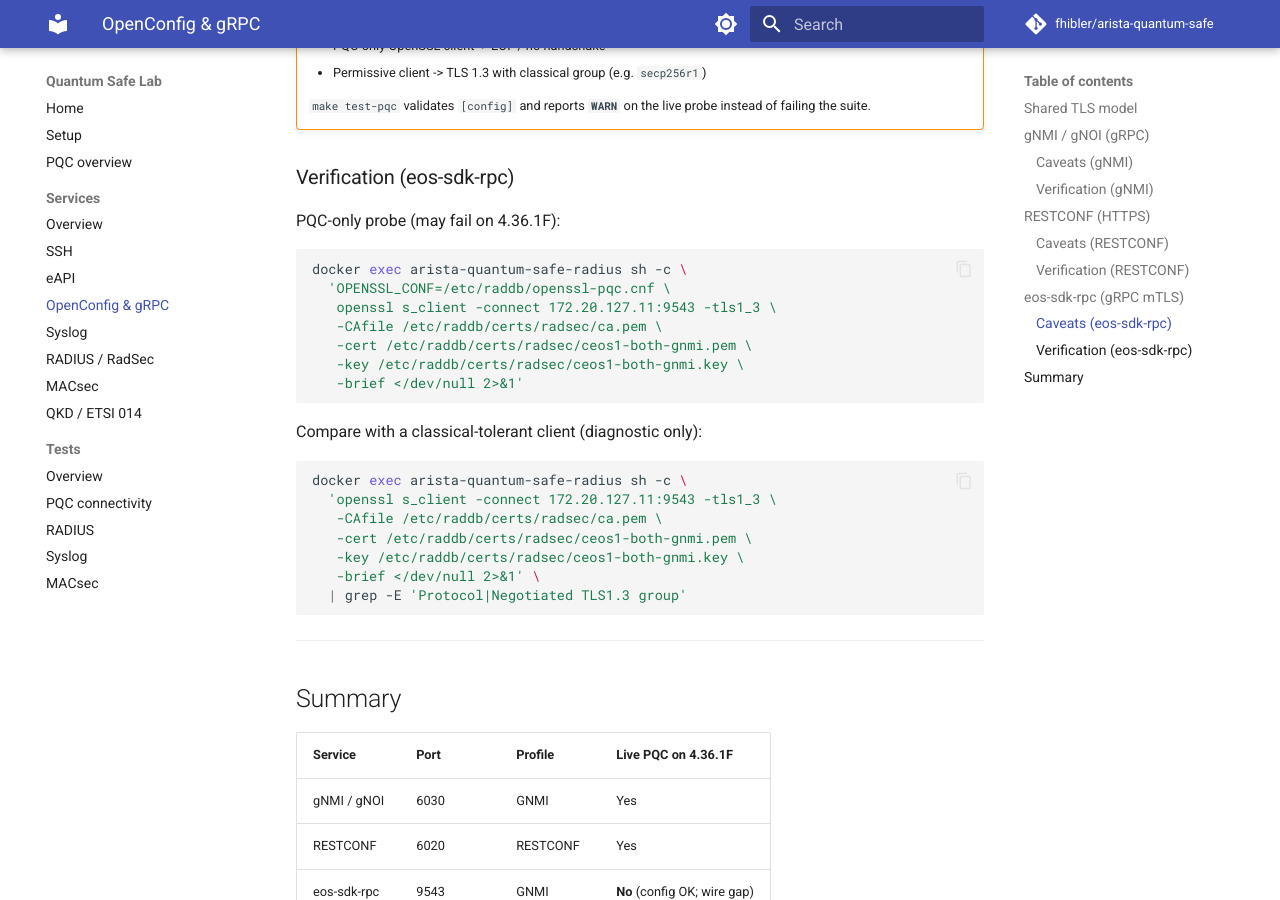
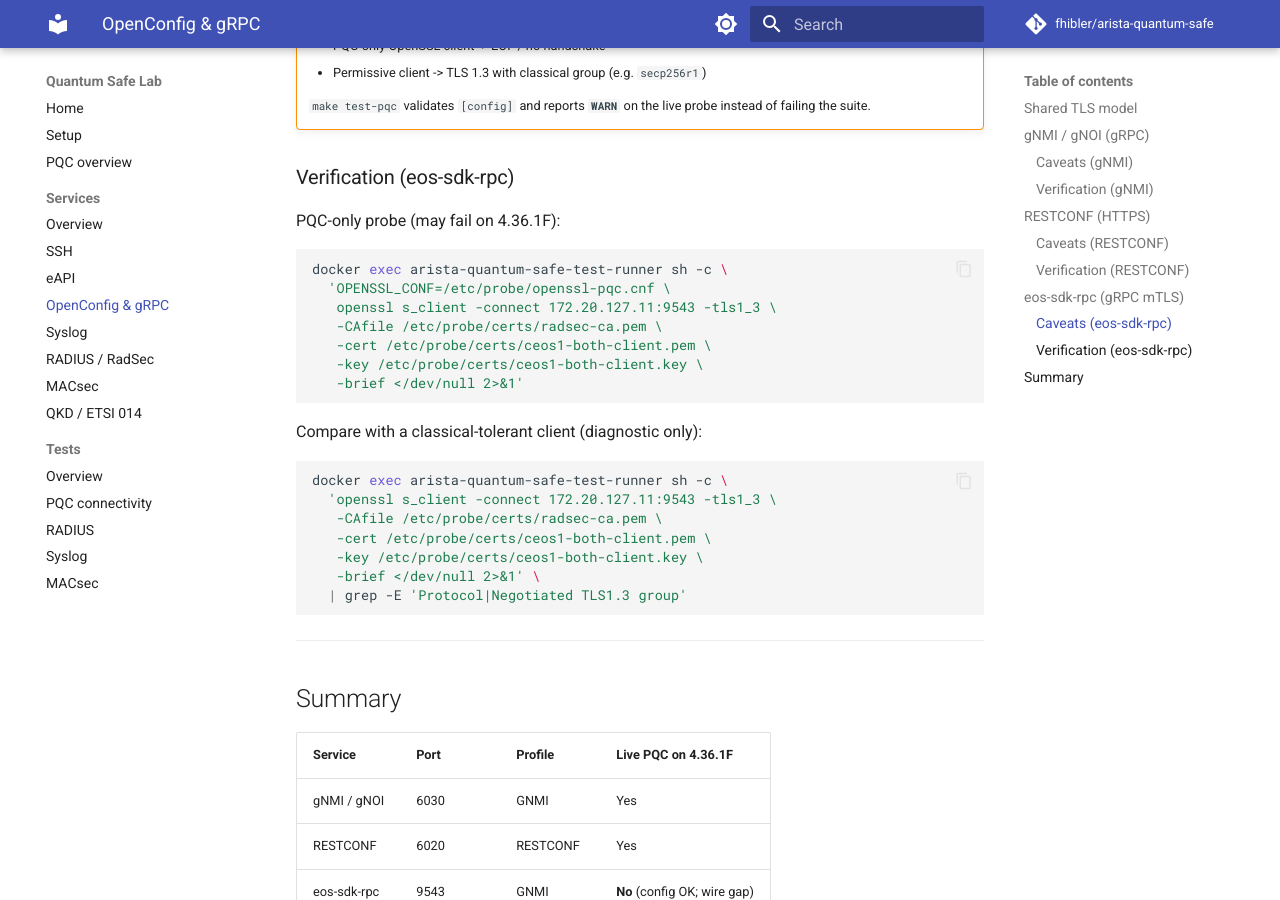
Before and after one commit to fhibler/arista-quantum-safe, an MkDocs documentation site: the page built from docs/services/openconfig.md, in a window 1280 px wide and 900 px high, scrolled down 3175 px. Built offline with MkDocs 1.6.1 and Material for MkDocs 9.7.7, drawn with Linux system fonts in a browser that asks for light colours; comment, search, counter and statistics services are not loaded; some of the changed text lies outside the part shown.

Commit message:
Align public TLS probe commands with the test-runner used by make test-lab.
Service and test docs now document OpenSSL handshakes from arista-quantum-safe-test-runner with /etc/probe paths, matching the default PROBE_CLIENT in lab checks.

````diff
--- a/docs/services/openconfig.md
+++ b/docs/services/openconfig.md
@@ -43,22 +43,22 @@
 TLS (server auth only):
 
 ```bash
-docker exec arista-quantum-safe-radius sh -c \
-  'OPENSSL_CONF=/etc/raddb/openssl-pqc.cnf \
+docker exec arista-quantum-safe-test-runner sh -c \
+  'OPENSSL_CONF=/etc/probe/openssl-pqc.cnf \
    openssl s_client -connect 172.20.127.11:6030 -tls1_3 \
-   -CAfile /etc/raddb/certs/radsec/ca.pem -brief </dev/null 2>&1' \
+   -CAfile /etc/probe/certs/radsec-ca.pem -brief </dev/null 2>&1' \
   | grep -E 'Protocol|Negotiated TLS1.3 group'
 ```
 
 mTLS (client cert per switch, e.g. ceos1-both):
 
 ```bash
-docker exec arista-quantum-safe-radius sh -c \
-  'OPENSSL_CONF=/etc/raddb/openssl-pqc.cnf \
+docker exec arista-quantum-safe-test-runner sh -c \
+  'OPENSSL_CONF=/etc/probe/openssl-pqc.cnf \
    openssl s_client -connect 172.20.127.11:6030 -tls1_3 \
-   -CAfile /etc/raddb/certs/radsec/ca.pem \
-   -cert /etc/raddb/certs/radsec/ceos1-both-gnmi.pem \
-   -key /etc/raddb/certs/radsec/ceos1-both-gnmi.key \
+   -CAfile /etc/probe/certs/radsec-ca.pem \
+   -cert /etc/probe/certs/ceos1-both-client.pem \
+   -key /etc/probe/certs/ceos1-both-client.key \
    -brief </dev/null 2>&1' \
   | grep -E 'Protocol|Negotiated TLS1.3 group'
 ```
@@ -92,10 +92,10 @@
 ### Verification (RESTCONF)
 
 ```bash
-docker exec arista-quantum-safe-radius sh -c \
-  'OPENSSL_CONF=/etc/raddb/openssl-pqc.cnf \
+docker exec arista-quantum-safe-test-runner sh -c \
+  'OPENSSL_CONF=/etc/probe/openssl-pqc.cnf \
    openssl s_client -connect 172.20.127.11:6020 -tls1_3 \
-   -CAfile /etc/raddb/certs/radsec/ca.pem -brief </dev/null 2>&1' \
+   -CAfile /etc/probe/certs/radsec-ca.pem -brief </dev/null 2>&1' \
   | grep -E 'Protocol|Negotiated TLS1.3 group'
 ```
 
@@ -130,23 +130,23 @@
 PQC-only probe (may fail on 4.36.1F):
 
 ```bash
-docker exec arista-quantum-safe-radius sh -c \
-  'OPENSSL_CONF=/etc/raddb/openssl-pqc.cnf \
+docker exec arista-quantum-safe-test-runner sh -c \
+  'OPENSSL_CONF=/etc/probe/openssl-pqc.cnf \
    openssl s_client -connect 172.20.127.11:9543 -tls1_3 \
-   -CAfile /etc/raddb/certs/radsec/ca.pem \
-   -cert /etc/raddb/certs/radsec/ceos1-both-gnmi.pem \
-   -key /etc/raddb/certs/radsec/ceos1-both-gnmi.key \
+   -CAfile /etc/probe/certs/radsec-ca.pem \
+   -cert /etc/probe/certs/ceos1-both-client.pem \
+   -key /etc/probe/certs/ceos1-both-client.key \
    -brief </dev/null 2>&1'
 ```
 
 Compare with a classical-tolerant client (diagnostic only):
 
 ```bash
-docker exec arista-quantum-safe-radius sh -c \
+docker exec arista-quantum-safe-test-runner sh -c \
   'openssl s_client -connect 172.20.127.11:9543 -tls1_3 \
-   -CAfile /etc/raddb/certs/radsec/ca.pem \
-   -cert /etc/raddb/certs/radsec/ceos1-both-gnmi.pem \
-   -key /etc/raddb/certs/radsec/ceos1-both-gnmi.key \
+   -CAfile /etc/probe/certs/radsec-ca.pem \
+   -cert /etc/probe/certs/ceos1-both-client.pem \
+   -key /etc/probe/certs/ceos1-both-client.key \
    -brief </dev/null 2>&1' \
   | grep -E 'Protocol|Negotiated TLS1.3 group'
 ```
````
Also changed, not shown: docs/services/eapi.md (+11 -9 lines), docs/services/radius-radsec.md (+7 -7 lines), docs/services/syslog.md (+7 -4 lines), 3 other files.
